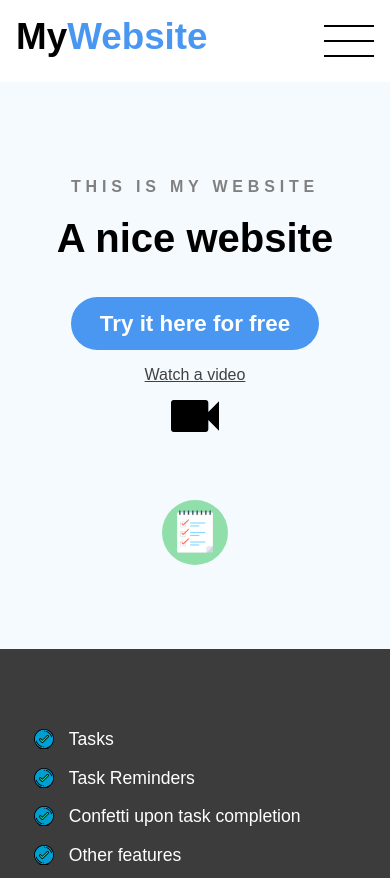
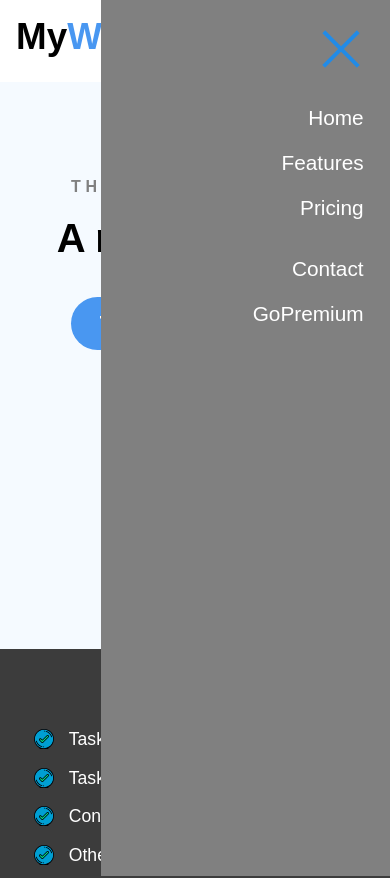
Before and after one commit to DoduAndrei/html-css_website, a plain HTML site: page index.html in a window 390 px wide. Shown: the top 878 px of the page. Drawn offline with Linux system fonts and the light colour scheme.

Commit message:
implemented mobile nagivation functionality

```diff
--- a/css/main.scss
+++ b/css/main.scss
@@ -186,3 +186,44 @@ ul.features-list {
         width: 100%;
         height: 300px;
     }
+
+    nav.menu-btn {
+        display: block;
+    }
+
+    nav {
+        position: fixed;
+        z-index: 999;
+        width: 66%;
+        right: 0;
+        top: 0;
+        background: gray;
+        height: 100vh;
+        padding: 1em;
+
+        ul.primary-nav {
+            margin-top: 5em;
+        }
+
+        li {
+
+            a {
+                color: white;
+                text-decoration: none;
+                display: block;
+                padding: .5em;
+                font-size: 1.3em;
+                text-align: right;
+
+                &:hover {
+                    font-weight: bold;
+                }
+            }
+        }
+    }
+
+    .mobile-menu-exit {
+        float:right;
+        margin: .5em;
+        cursor: pointer;
+    }
--- a/index.html
+++ b/index.html
@@ -13,7 +13,7 @@
 
             <img id="mobile-cta" class="mobile-menu" src="images/menu.svg" alt="Open Navigation">
 
-            <nav>
+            <nav class="menu-btn">
                 <img id="mobile-exit" class="mobile-menu-exit" src="images/exit.svg" alt="exit-menu">
 
                 <ul class="primary-nav">
@@ -108,5 +108,21 @@
 
         </div>
     </section>
+
+    <script>
+
+        const mobileBtn = document.getElementById('mobile-cta')
+            nav = document.querySelector('nav');
+            mobileBtnExit = document.getElementById('mobile-exit');
+
+        mobileBtn.addEventListener('click', () => {
+            nav.classList.add('menu-btn');
+        })
+
+        mobileBtnExit.addEventListener('click', () => {
+            nav.classList.remove('menu-btn');
+        })
+    </script>
+
 </body>
 </html>
```
Also changed, not shown: css/main.css, 1 other file.
